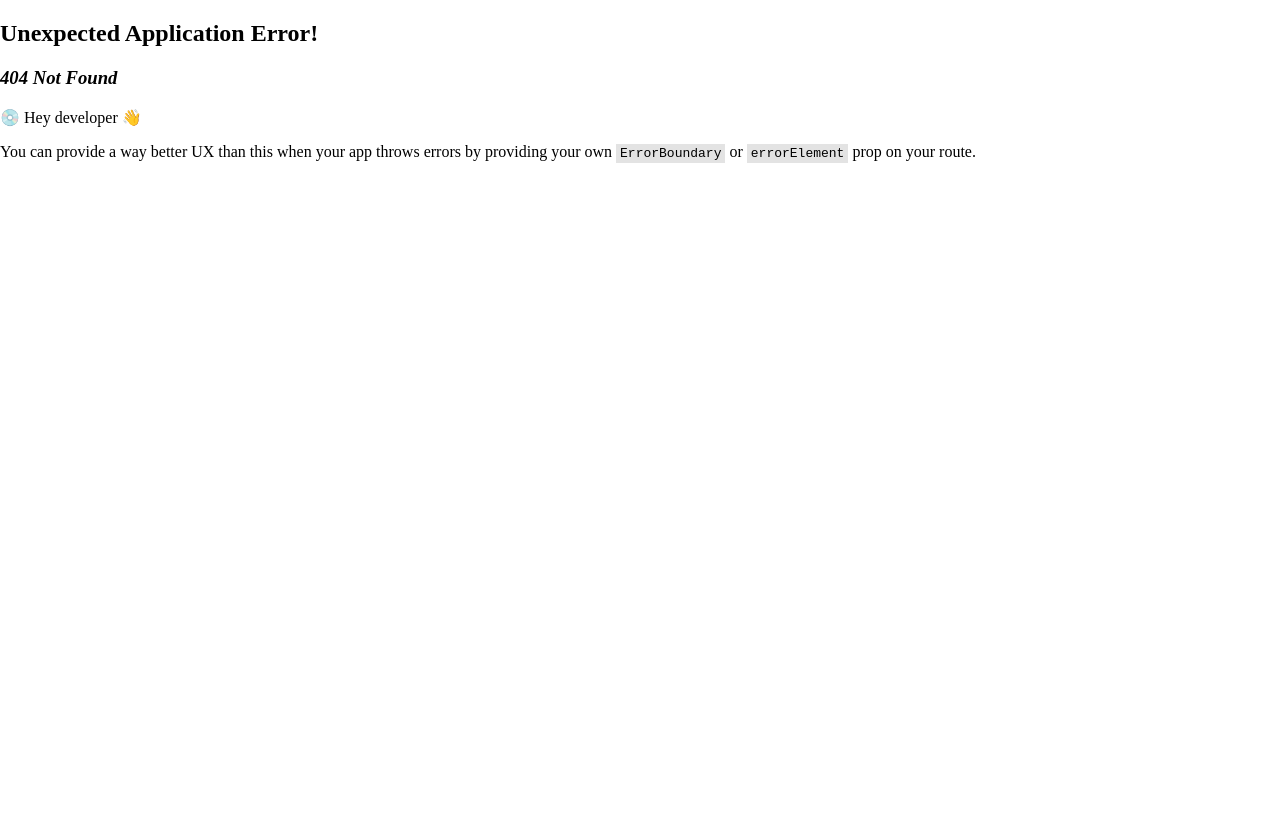
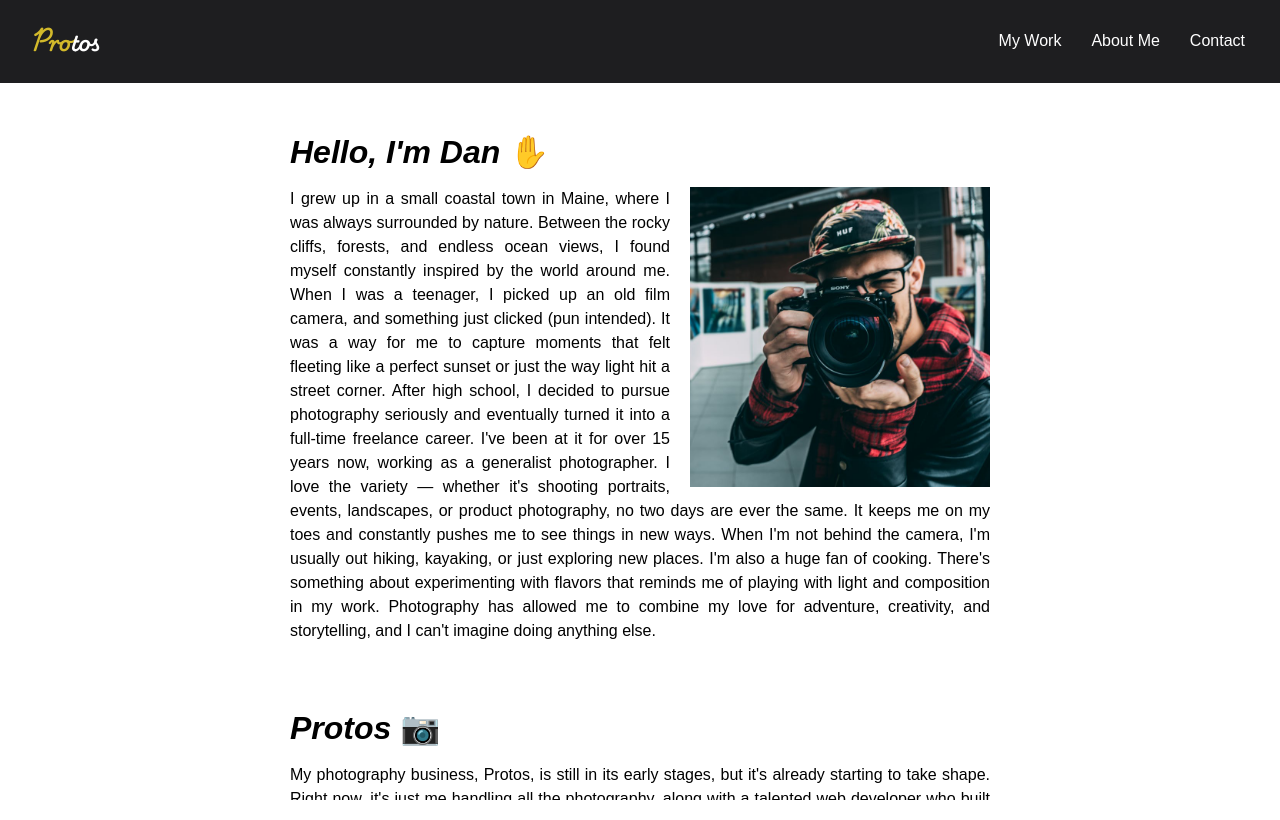
Before and after one commit to andre2xu/portfolio_photographer_portfolio, a React (Create React App) app: page /about in a window 1280 px wide. Before the commit this address had no page. Built offline with nearby package versions, Linux system fonts and the light colour scheme.

Commit message:
Created routes for all pages and made their links in the navbar and footer point to them.

```diff
--- a/src/components/Footer.tsx
+++ b/src/components/Footer.tsx
@@ -8,9 +8,9 @@
             <div id='footer-sitemap'>
                 <ul id='footer-page-links'>
                     <li><Link to={'/'}>Home</Link></li>
-                    <li><Link to={'/'}>My Work</Link></li>
-                    <li><Link to={'/'}>About Me</Link></li>
-                    <li><Link to={'/'}>Contact</Link></li>
+                    <li><Link to={'/mywork'}>My Work</Link></li>
+                    <li><Link to={'/about'}>About Me</Link></li>
+                    <li><Link to={'/contact'}>Contact</Link></li>
                 </ul>
 
                 <ul id='footer-legal-links'>
--- a/src/components/Navbar.tsx
+++ b/src/components/Navbar.tsx
@@ -47,9 +47,9 @@
             </h1>
 
             <ul className='navbar-links'>
-                <li><Link to={'/'}>My Work</Link></li>
-                <li><Link to={'/'}>About Me</Link></li>
-                <li><Link to={'/'}>Contact</Link></li>
+                <li><Link to={'/mywork'}>My Work</Link></li>
+                <li><Link to={'/about'}>About Me</Link></li>
+                <li><Link to={'/contact'}>Contact</Link></li>
             </ul>
 
             <div className='hamburger-menu-button' onClick={toggleHamburgerMenu}>
@@ -60,9 +60,9 @@
 
             <ul className='hamburger-menu hide'>
                 <li onClick={toggleHamburgerMenu}>X</li>
-                <li><Link to={'/'}>My Work</Link></li>
-                <li><Link to={'/'}>About Me</Link></li>
-                <li><Link to={'/'}>Contact</Link></li>
+                <li><Link to={'/mywork'}>My Work</Link></li>
+                <li><Link to={'/about'}>About Me</Link></li>
+                <li><Link to={'/contact'}>Contact</Link></li>
             </ul>
         </nav>
     );
```
Also changed, not shown: src/index.tsx (+16 -4 lines).
